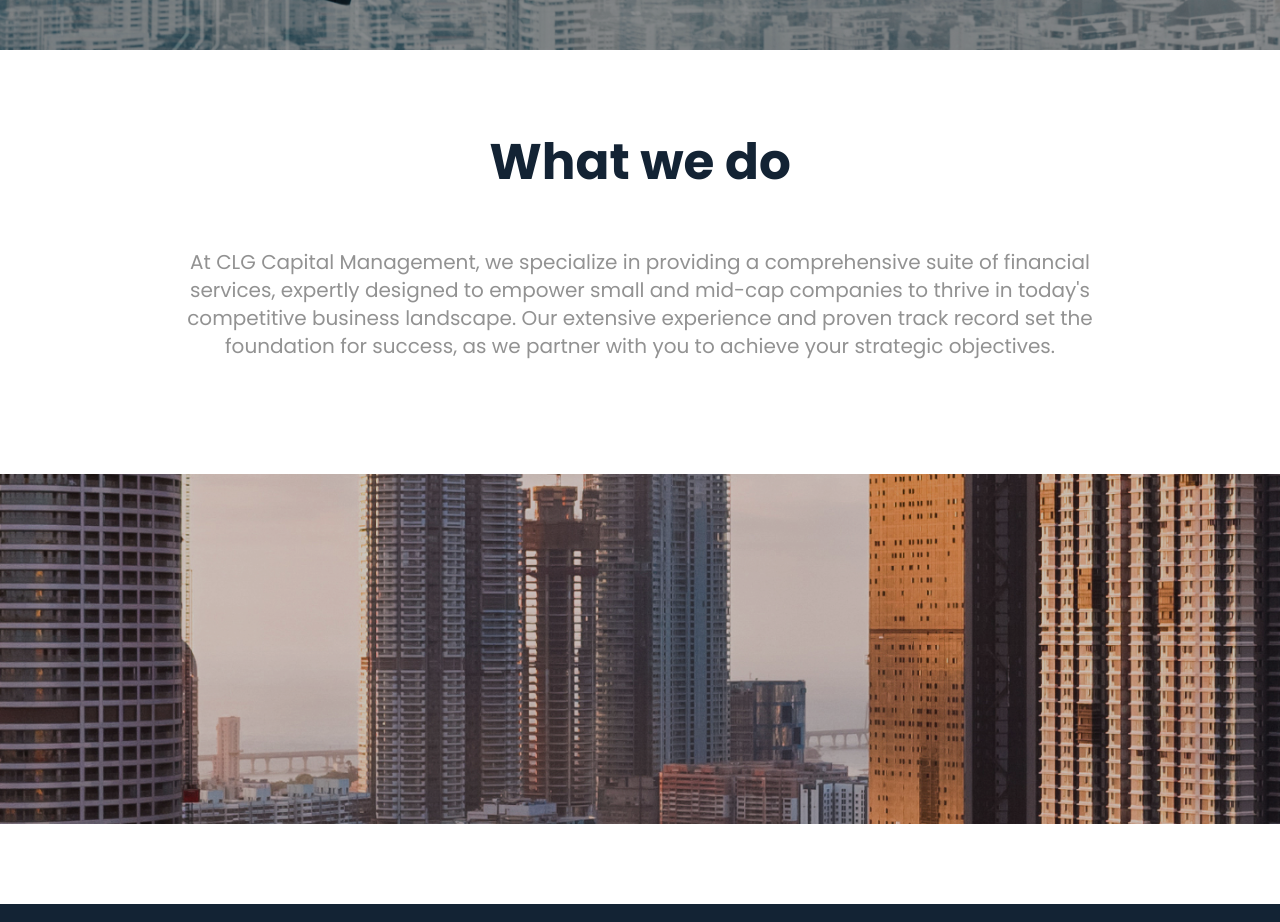
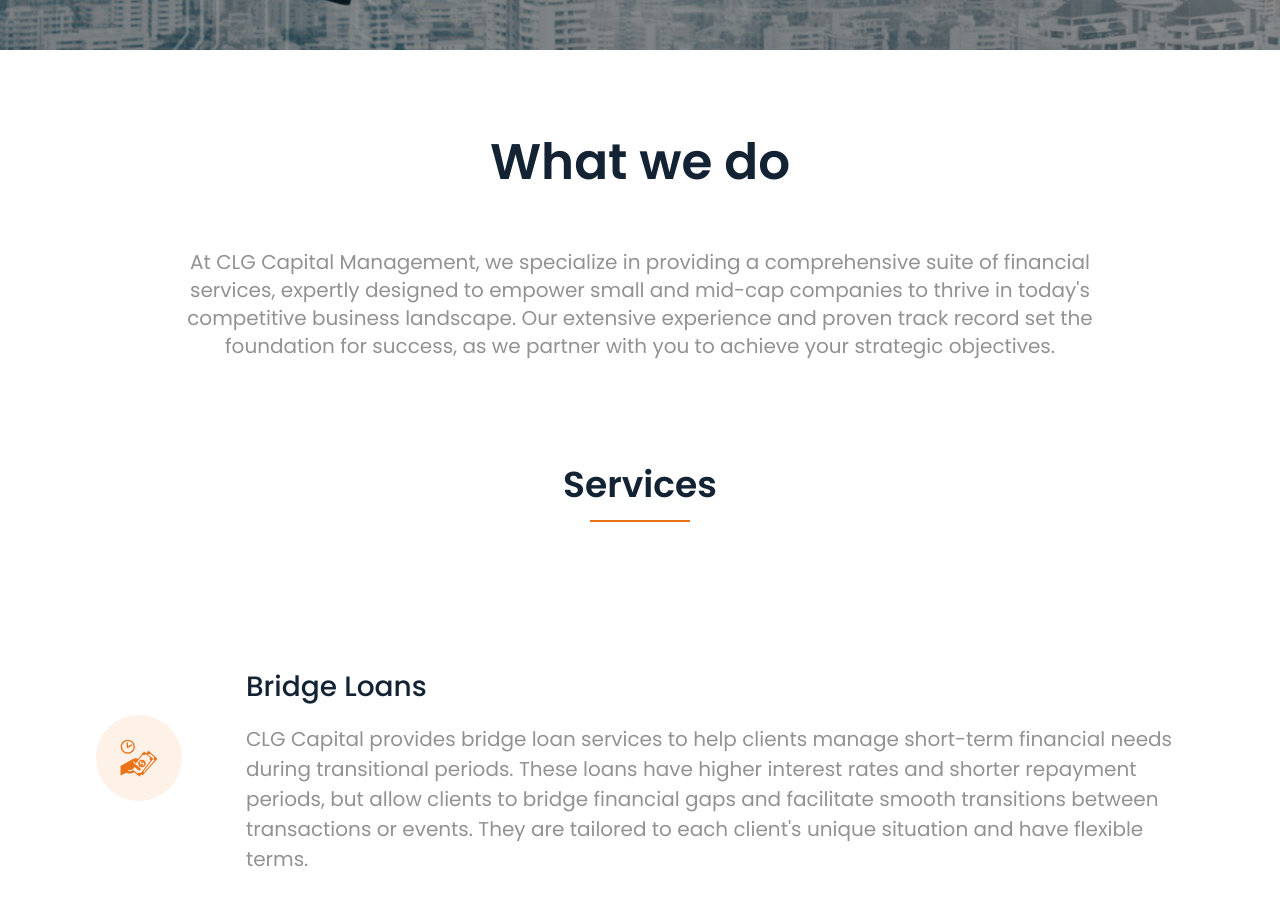
Before and after one commit to nanakwame667/clg-website, a React (Vite) app: page /services in a window 1280 px wide. Shown: the part 800-1722 px from the top of the page. Built offline with nearby package versions, Linux system fonts and the light colour scheme.

Commit message:
finished the services page

```diff
--- a/src/Pages/Services.tsx
+++ b/src/Pages/Services.tsx
@@ -1,6 +1,7 @@
 import React from "react";
 import HeroSection from "../Components/HeroSection";
 import Banner from "../assets/images/services-banner.jpg";
+import { ServicesData } from "../Data/ServicesData";
 
 const Services = () => {
   return (
@@ -11,7 +12,9 @@
         </h1>
       </HeroSection>
       <div className="flex flex-col h-96  items-center space-y-12 justify-center w-full text-center">
-        <h1 className="text-secondary-500 font-bold text-[50px]">What we do</h1>
+        <h1 className="text-secondary-500 font-semibold text-[50px]">
+          What we do
+        </h1>
         <p className="text-black text-xl  w-3/4  ">
           At CLG Capital Management, we specialize in providing a comprehensive
           suite of financial services, expertly designed to empower small and
@@ -21,6 +24,31 @@
           objectives.
         </p>
       </div>
+
+      <div className="flex flex-col items-center mt-6">
+        <h1 className="text-secondary-500 font-semibold text-[36px]">
+          Services
+        </h1>
+        <div className="bg-primary-500 w-[100px] h-[2px] mt-2"></div>
+      </div>
+      <div className="px-24 w-full my-10">
+        {ServicesData.map(({ id, title, text, svg }) => (
+          <div
+            key={id}
+            className="flex flex-row w-full items-center space-x-16 py-20"
+          >
+            <div className="flex items-center justify-center bg-primary-50 px-6 py-6 rounded-full">
+              <img src={svg} alt="" width={150} />
+            </div>
+            <div className="space-y-4 mt-6">
+              <h1 className="text-secondary-500 font-medium text-[28px]">
+                {title}
+              </h1>
+              <p className="text-black text-[20px]">{text}</p>
+            </div>
+          </div>
+        ))}
+      </div>
     </div>
   );
 };
```
